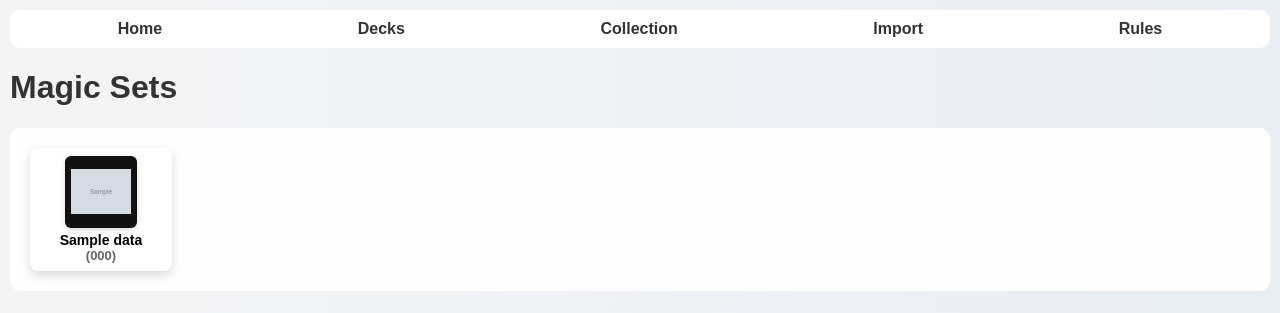
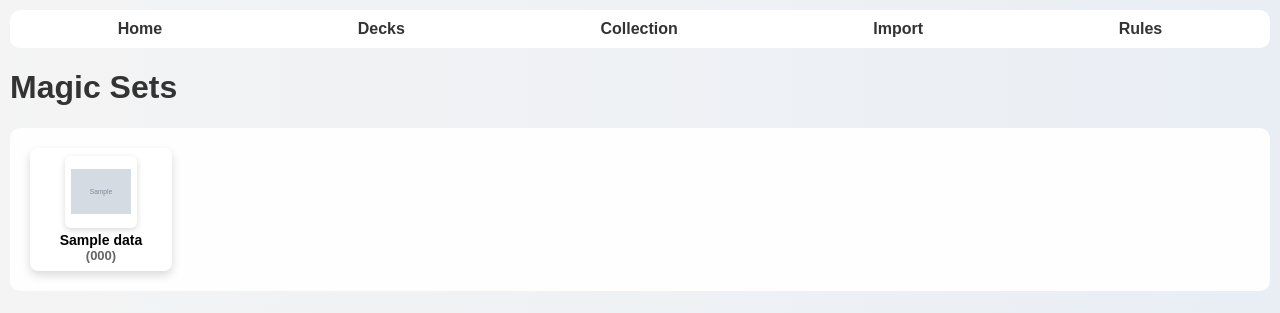
Before and after one commit to Chewiee93/mtg-deck-assistant, a Flask app: page /sets in a window 1280 px wide. Shown: the top 313 px of the page. Run offline with Flask 3, Linux system fonts and the light colour scheme; tables that the repository leaves empty hold one stand-in row (values such as "Sample post"); grey boxes marked "Sample" are stand-in pictures; a database or web service that is not in the repository returns one stand-in record (values such as "Sample title"); data that the repository does not hold is empty.

Commit message:
hard change to grid-card img.set-symbol

```diff
--- a/static/features.css
+++ b/static/features.css
@@ -112,14 +112,16 @@
 }
 
 /* =========================
-   SET SYMBOL FIX
+   SET SYMBOL FIX (STRONG OVERRIDE)
    ========================= */
-.set-symbol {
+.grid-card img.set-symbol {
     width: 60px !important;
     height: 60px !important;
     object-fit: contain;
-    background: white; /* KEY FIX */
+
+    background: #fff !important;   /* 🔥 override dark bg */
     padding: 6px;
     border-radius: 6px;
+
     box-shadow: 0 2px 6px rgba(0,0,0,0.15);
 }
```
